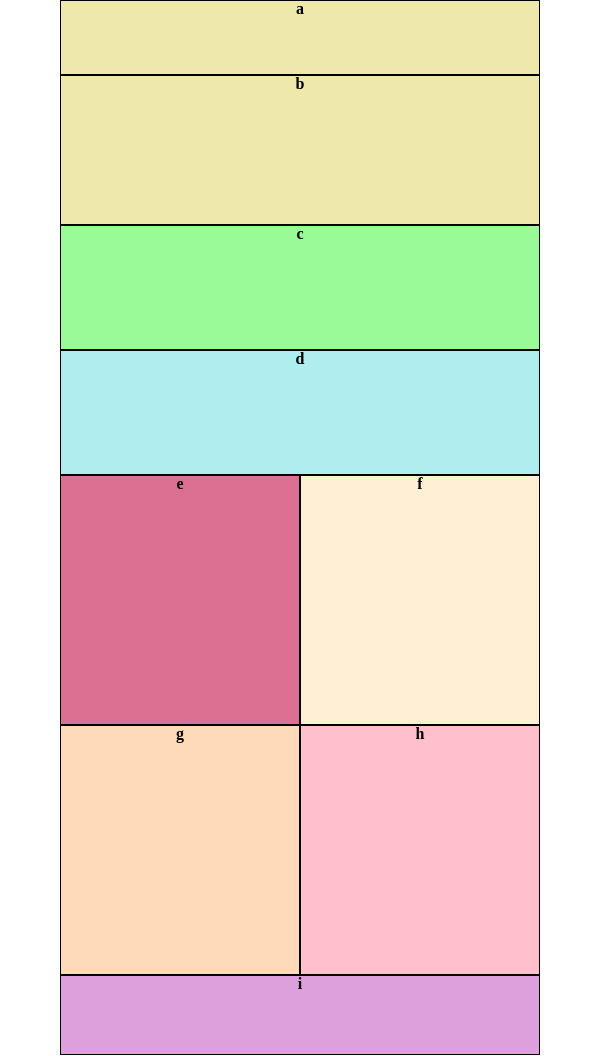
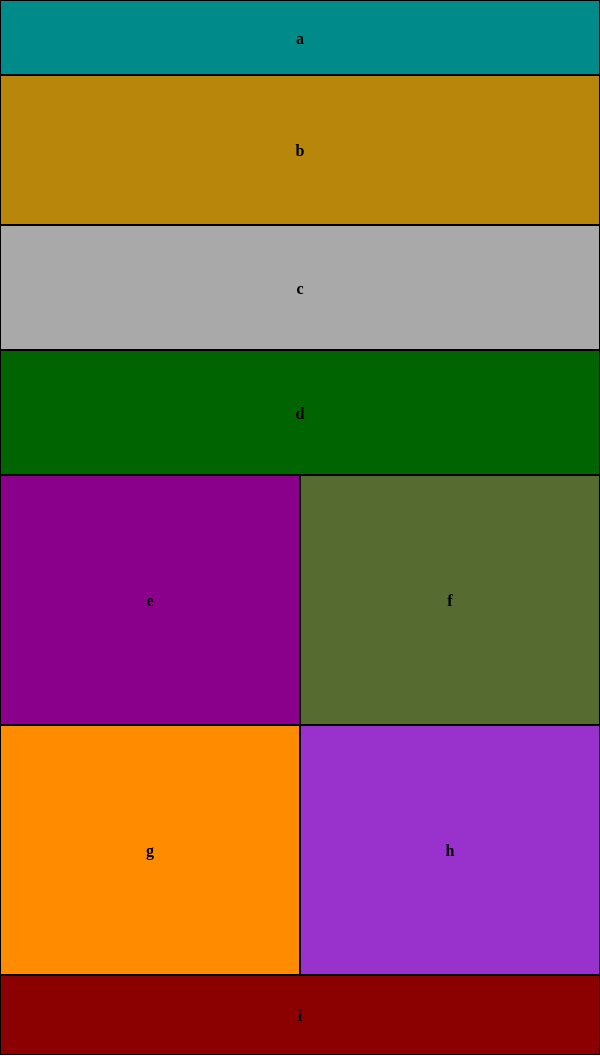
Before and after one commit to shiratap/seattle-301d44, a plain HTML site: page labs/lab-01/index.html in a window 600 px wide. Drawn offline with Linux system fonts and the light colour scheme.

Commit message:
centered letters and added second breakpoint for tablet (stretch goal)

```diff
--- a/labs/lab-01/layout.css
+++ b/labs/lab-01/layout.css
@@ -9,6 +9,13 @@ div {
 
 }
 
+@media (min-width: 481px){
+  body {
+    width:600px;
+  }
+
+}
+
 @media (min-width: 768px){
   body {
     width:960px;
--- a/labs/lab-01/module.css
+++ b/labs/lab-01/module.css
@@ -6,56 +6,137 @@ div {
   background-color: palegoldenrod;
   width: 480px;
   height: 75px;
+  line-height: 75px;
 }
 
 #b {
-  background-color: palegoldenrod;
+  background-color: purple;
   width: 480px;
   height: 150px;
+  line-height: 150px;
 }
 
 #c {
   background-color: palegreen;
   width: 480px;
   height: 125px;
+  line-height: 125px;
 }
 
 #d {
   background-color: paleturquoise;
   width: 480px;
   height: 125px;
+  line-height: 125px;
 }
 
 #e {
   background-color: palevioletred;
   width: 240px;
   height: 250px;
+  line-height: 250px;
 }
 
 #f {
   background-color: papayawhip;
   width: 240px;
   height: 250px;
+  line-height: 250px;
 }
 
 #g {
   background-color: peachpuff;
   width: 240px;
   height: 250px;
+  line-height: 250px;
 }
 
 #h {
   background-color: pink;
   width: 240px;
   height: 250px;
+  line-height: 250px;
 }
 
 #i {
   background-color: plum;
   width: 480px;
   height: 80px;
+  line-height: 80px;
 }
 
+/* TABLET */
+@media (min-width: 481px) and (max-width:767px){
+  body {
+    width:600px;
+  }
+
+  #a {
+    background-color: darkcyan;
+    width: 600px;
+    height: 75px;
+    line-height: 75px;
+  }
+
+  #b {
+    background-color: darkgoldenrod;
+    width: 600px;
+    height: 150px;
+    line-height: 150px;
+  }
+
+  #c {
+    background-color: darkgray;
+    width: 600px;
+    height: 125px;
+    line-height: 125px;
+  }
+
+  #d {
+    background-color: darkgreen;
+    width: 600px;
+    height: 125px;
+    line-height: 125px;
+  }
+
+  #e {
+    background-color: darkmagenta;
+    width: 300px;
+    height: 250px;
+    line-height: 250px;
+  }
+
+  #f {
+    background-color: darkolivegreen;
+    width: 300px;
+    height: 250px;
+    line-height: 250px;
+  }
+
+  #g {
+    background-color: darkorange;
+    width: 300px;
+    height: 250px;
+    line-height: 250px;
+  }
+
+  #h {
+    background-color: darkorchid;
+    width: 300px;
+    height: 250px;
+    line-height: 250px;
+  }
+
+  #i {
+    background-color: darkred;
+    width: 600px;
+    height: 80px;
+    line-height: 80px;
+  }
+
+}
+
+/* DESKTOP */
 @media (min-width: 768px){
   body {
     width:960px;
@@ -66,57 +147,66 @@ div {
   }
 
   #a {
-    background-color: palegoldenrod;
+    background-color: beige;
     width: 960px;
     height: 100px;
+    line-height: 100px;
   }
 
   #b {
-    background-color: palegoldenrod;
+    background-color: bisque;
     width: 200px;
     height: 600px;
+    line-height: 600px;
   }
 
   #c {
-    background-color: palegreen;
+    background-color: blanchedalmond;
     width: 380px;
     height: 200px;
+    line-height: 200px;
   }
 
   #d {
-    background-color: paleturquoise;
+    background-color: blue;
     width: 380px;
     height: 200px;
+    line-height: 200px;
   }
 
   #e {
-    background-color: palevioletred;
+    background-color: blueviolet;
     width: 190px;
     height: 250px;
+    line-height: 250px;
   }
 
   #f {
-    background-color: papayawhip;
+    background-color: brown;
     width: 190px;
     height: 250px;
+    line-height: 250px;
   }
 
   #g {
-    background-color: peachpuff;
+    background-color: burlywood;
     width: 190px;
     height: 250px;
+    line-height: 250px;
   }
 
   #h {
-    background-color: pink;
+    background-color: lawngreen;
     width: 190px;
     height: 250px;
+    line-height: 250px;
   }
 
   #i {
-    background-color: plum;
+    background-color: lightcoral;
     width: 760px;
     height: 150px;
+    line-height: 150px;
   }
 
 
```
